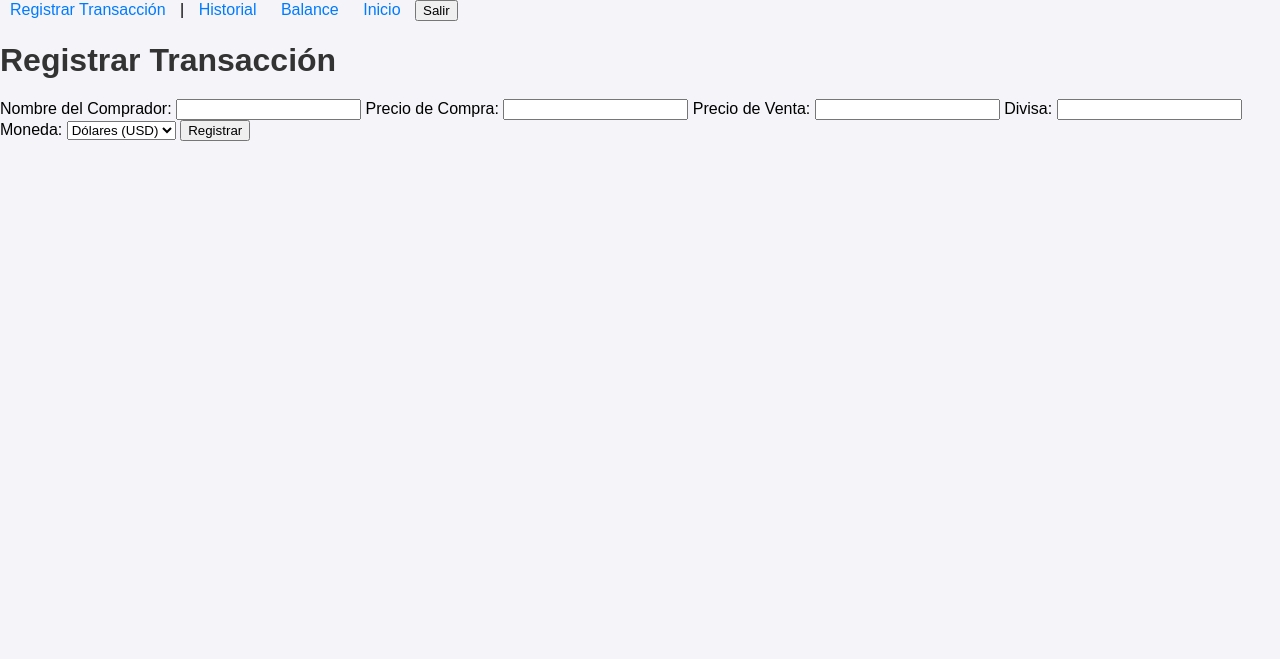
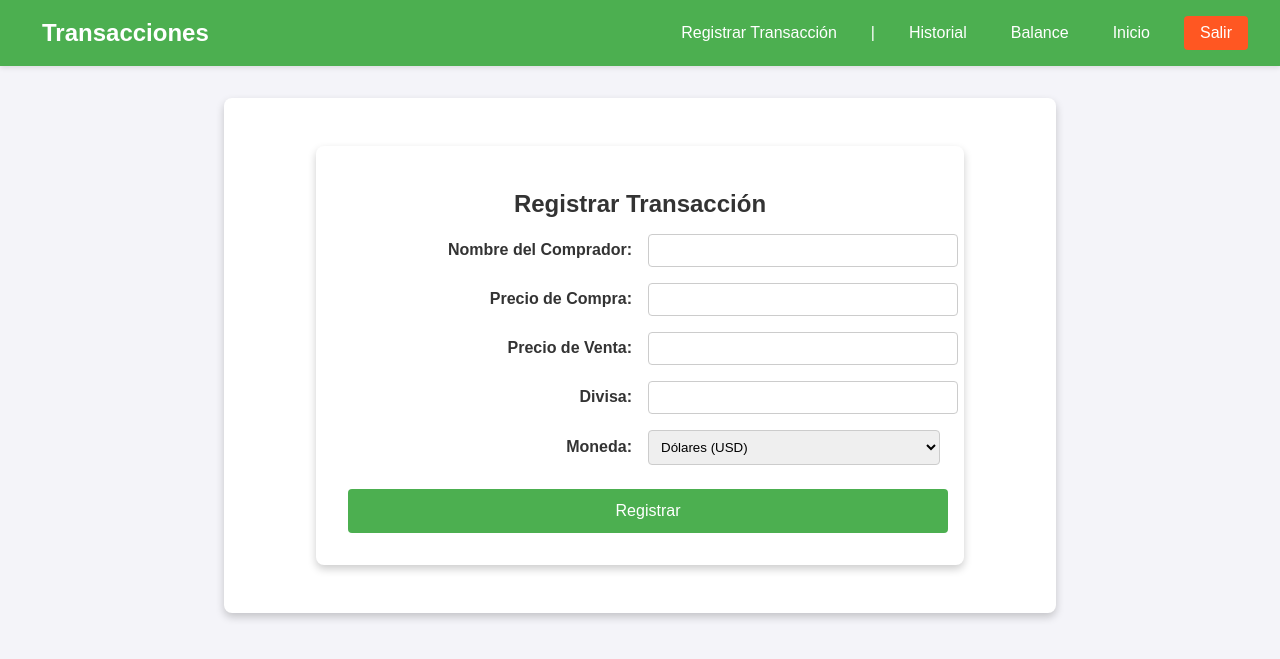
Before and after one commit to Matusola01/RegistroTransacciones, a Flask app: page /registrar in a window 1280 px wide. Shown: the top 659 px of the page. Run offline with Flask 3, Linux system fonts and the light colour scheme.

Commit message:
cambios css

```diff
--- a/transacciones/src/static/styles.css
+++ b/transacciones/src/static/styles.css
@@ -97,3 +97,155 @@ h1 {
 	font-weight: bold;
 	margin: 0 0 10px;
 }
+body {
+	margin: 0;
+	padding: 0;
+	font-family: Arial, sans-serif;
+	background-color: #f4f4f9;
+	color: #333;
+}
+
+a {
+	text-decoration: none;
+	color: inherit;
+}
+
+/* Navbar Styles */
+.navbar {
+	display: flex;
+	justify-content: space-between;
+	align-items: center;
+	padding: 1rem 2rem;
+	background-color: #4caf50; /* Green */
+	color: white;
+	box-shadow: 0 2px 5px rgba(0, 0, 0, 0.1);
+}
+
+.navbar-brand a {
+	font-size: 1.5rem;
+	font-weight: bold;
+	color: white;
+}
+
+.navbar-links {
+	display: flex;
+	gap: 1.5rem;
+	align-items: center;
+}
+
+.navbar-links a {
+	color: white;
+	font-size: 1rem;
+	transition: color 0.3s;
+}
+
+.navbar-links a:hover {
+	color: #c7ffc8; /* Lighter green */
+}
+
+.logout-form {
+	display: inline;
+}
+
+.btn-secondary {
+	background-color: #ff5722; /* Orange */
+	color: white;
+	border: none;
+	padding: 0.5rem 1rem;
+	font-size: 1rem;
+	cursor: pointer;
+	border-radius: 4px;
+	transition: all 0.3s ease;
+}
+
+.btn-secondary:hover {
+	background-color: #e64a19; /* Darker orange */
+}
+
+/* Main Content */
+.content {
+	margin: 2rem auto;
+	padding: 1rem;
+	width: 90%;
+	max-width: 800px;
+	background-color: white;
+	border-radius: 8px;
+	box-shadow: 0 4px 8px rgba(0, 0, 0, 0.2);
+	text-align: center;
+}
+
+/* Buttons inside Content (optional) */
+.content a,
+.content button {
+	margin: 0.5rem;
+	padding: 0.8rem 1.5rem;
+	background-color: #4caf50;
+	color: white;
+	text-decoration: none;
+	border-radius: 4px;
+	transition: all 0.3s ease;
+	font-size: 1rem;
+}
+
+.content a:hover,
+.content button:hover {
+	background-color: #3e8e41;
+	box-shadow: 0 4px 8px rgba(0, 0, 0, 0.2);
+}
+.form-container {
+	margin: 2rem auto;
+	padding: 1.5rem;
+	width: 90%;
+	max-width: 600px;
+	background-color: white;
+	border-radius: 8px;
+	box-shadow: 0 4px 8px rgba(0, 0, 0, 0.2);
+}
+
+.form-container h2 {
+	text-align: center;
+	margin-bottom: 1rem;
+	color: #333;
+}
+
+/* Grid structure for form inputs */
+.form-grid {
+	display: grid;
+	grid-template-columns: 1fr 1fr;
+	gap: 1rem;
+	align-items: center;
+}
+
+.form-grid label {
+	text-align: right;
+	font-weight: bold;
+}
+
+.form-grid input,
+.form-grid select {
+	width: 100%;
+	padding: 0.5rem;
+	border: 1px solid #ccc;
+	border-radius: 4px;
+}
+
+/* Styling for the action buttons */
+.form-actions {
+	text-align: center;
+	margin-top: 1rem;
+}
+
+.btn-primary {
+	background-color: #4caf50;
+	color: white;
+	padding: 0.8rem 1.5rem;
+	border: none;
+	border-radius: 4px;
+	cursor: pointer;
+	font-size: 1rem;
+	transition: background-color 0.3s ease;
+}
+
+.btn-primary:hover {
+	background-color: #3e8e41;
+}
--- a/transacciones/src/templates/formulario.html
+++ b/transacciones/src/templates/formulario.html
@@ -1,7 +1,9 @@
 <!-- templates/formulario.html -->
 {% extends 'index.html' %} {% block title %}Registrar Transacción{% endblock %} {% block content %}
-<h1>Registrar Transacción</h1>
+<div class="form-container">
+	<h2>Registrar Transacción</h2>
 	<form method="POST">
+		<div class="form-grid">
 			<label for="nombre_comprador">Nombre del Comprador:</label>
 			<input type="text" id="nombre_comprador" name="nombre_comprador" required />
 
@@ -19,6 +21,10 @@
 				<option value="USD">Dólares (USD)</option>
 				<option value="ARS">Pesos (ARS)</option>
 			</select>
-	<button type="submit">Registrar</button>
+		</div>
+		<div class="form-actions">
+			<button type="submit" class="btn-primary">Registrar</button>
+		</div>
 	</form>
+</div>
 {% endblock %}
--- a/transacciones/src/templates/index.html
+++ b/transacciones/src/templates/index.html
@@ -8,7 +8,11 @@
 		<title>{% block title %}Transacciones{% endblock %}</title>
 	</head>
 	<body>
-		<nav>
+		<nav class="navbar">
+			<div class="navbar-brand">
+				<a href="{{ url_for('home') }}">Transacciones</a>
+			</div>
+			<div class="navbar-links">
 				<a href="{{ url_for('registrar') }}">Registrar Transacción</a> |
 				<a href="{{ url_for('historial') }}">Historial</a>
 				<a href="{{ url_for('balance') }}">Balance</a>
@@ -16,6 +20,7 @@
 				<form action="{{ url_for('logout') }}" method="POST" style="display: inline">
 					<button type="submit" class="btn-secondary">Salir</button>
 				</form>
+			</div>
 		</nav>
 		<div class="content">{% block content %}{% endblock %}</div>
 	</body>
```
Also changed, not shown: transacciones/src/templates/balance.html (+0 -39 lines), transacciones/src/transacciones.db (deleted). Lines whose indentation alone changed are shown as unchanged.
